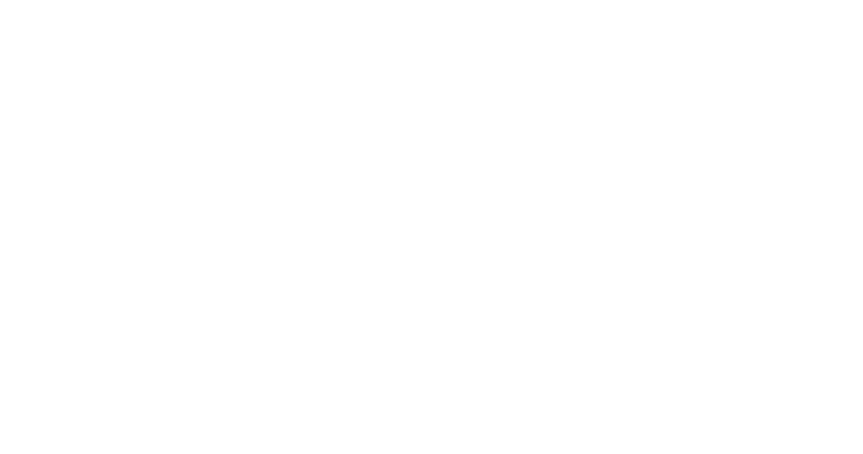
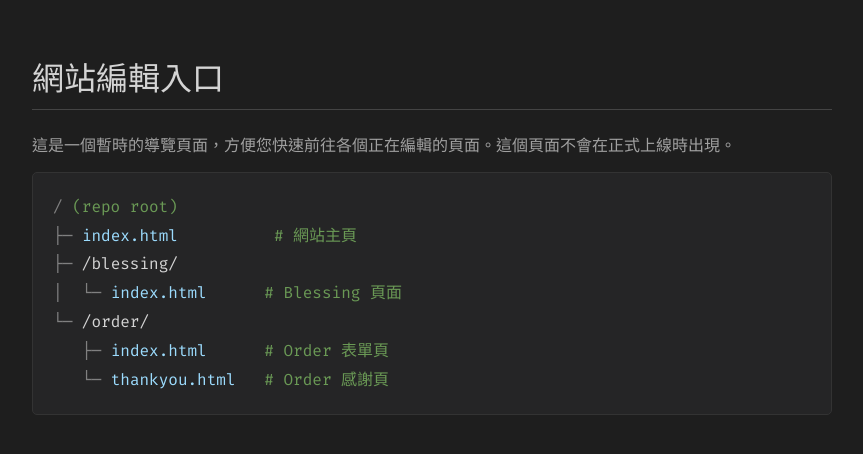
Before and after one commit to 878787ya/dddpcreate_main, a plain HTML site: page temp/index.html in a window 1280 px wide. Shown: the whole page, without its empty margins (208-1071 px from the left). Drawn offline with Linux system fonts and the light colour scheme.

Commit message:
Update index.html（編輯頁面）

```diff
--- a/temp/index.html
+++ b/temp/index.html
@@ -1,14 +1,81 @@
-<!DOCTYPE html PUBLIC "-//W3C//DTD HTML 4.01//EN" "http://www.w3.org/TR/html4/strict.dtd">
-<html>
+<!DOCTYPE html>
+<html lang="zh-TW">
 <head>
-  <meta http-equiv="Content-Type" content="text/html; charset=utf-8">
-  <meta http-equiv="Content-Style-Type" content="text/css">
-  <title></title>
-  <meta name="Generator" content="Cocoa HTML Writer">
-  <meta name="CocoaVersion" content="2575.7">
-  <style type="text/css">
-  </style>
+    <meta charset="UTF-8">
+    <meta name="viewport" content="width=device-width, initial-scale=1.0">
+    <title>網站編輯入口</title>
+    <style>
+        /* 使用 Google Fonts 引入 Fira Code 字體，它支援連字，看起來更像程式碼編輯器 */
+        @import url('https://fonts.googleapis.com/css2?family=Fira+Code&display=swap');
+
+        body {
+            background-color: #1e1e1e; /* VS Code 暗色背景 */
+            color: #d4d4d4; /* 預設文字顏色 */
+            font-family: -apple-system, BlinkMacSystemFont, "Segoe UI", Roboto, "Helvetica Neue", Arial, sans-serif;
+            margin: 0;
+            padding: 2em;
+        }
+        .container {
+            max-width: 800px;
+            margin: auto;
+        }
+        h1 {
+            color: #d4d4d4;
+            border-bottom: 1px solid #444;
+            padding-bottom: 10px;
+            font-weight: 400;
+        }
+        p {
+            color: #a0a0a0;
+        }
+        /* 模擬程式碼編輯器的區塊 */
+        pre {
+            background-color: #252526; /* 編輯器內部顏色 */
+            border: 1px solid #333;
+            border-radius: 5px;
+            padding: 20px;
+            font-size: 1em;
+            line-height: 1.8;
+            overflow-x: auto; /* 如果內容太長，顯示水平捲軸 */
+            white-space: pre; /* 保留所有空白與換行 */
+        }
+        code {
+            /* 使用 Fira Code 或其他等寬字體 */
+            font-family: 'Fira Code', 'SFMono-Regular', Consolas, 'Liberation Mono', Menlo, monospace;
+        }
+        /* 連結樣式 - 藍色，符合程式碼高亮 */
+        a {
+            color: #9cdcfe;
+            text-decoration: none;
+        }
+        a:hover {
+            text-decoration: underline;
+        }
+        /* 註解樣式 - 綠色，符合程式碼高亮 */
+        .comment {
+            color: #6A9955;
+        }
+        /* 目錄結構的符號顏色 */
+        .structure {
+            color: #808080;
+        }
+    </style>
 </head>
 <body>
+
+    <div class="container">
+        <h1>網站編輯入口</h1>
+        <p>這是一個暫時的導覽頁面，方便您快速前往各個正在編輯的頁面。這個頁面不會在正式上線時出現。</p>
+
+        <pre><code><span class="structure">/</span> <span class="comment">(repo root)</span>
+<span class="structure">├─</span> <a href="../index.html" target="_blank">index.html</a>          <span class="comment"># 網站主頁</span>
+<span class="structure">├─</span> /blessing/
+<span class="structure">│  └─</span> <a href="../blessing/index.html" target="_blank">index.html</a>      <span class="comment"># Blessing 頁面</span>
+<span class="structure">└─</span> /order/
+<span class="structure">   ├─</span> <a href="../order/index.html" target="_blank">index.html</a>      <span class="comment"># Order 表單頁</span>
+<span class="structure">   └─</span> <a href="../order/thankyou.html" target="_blank">thankyou.html</a>   <span class="comment"># Order 感謝頁</span></code></pre>
+
+    </div>
+
 </body>
 </html>
```
